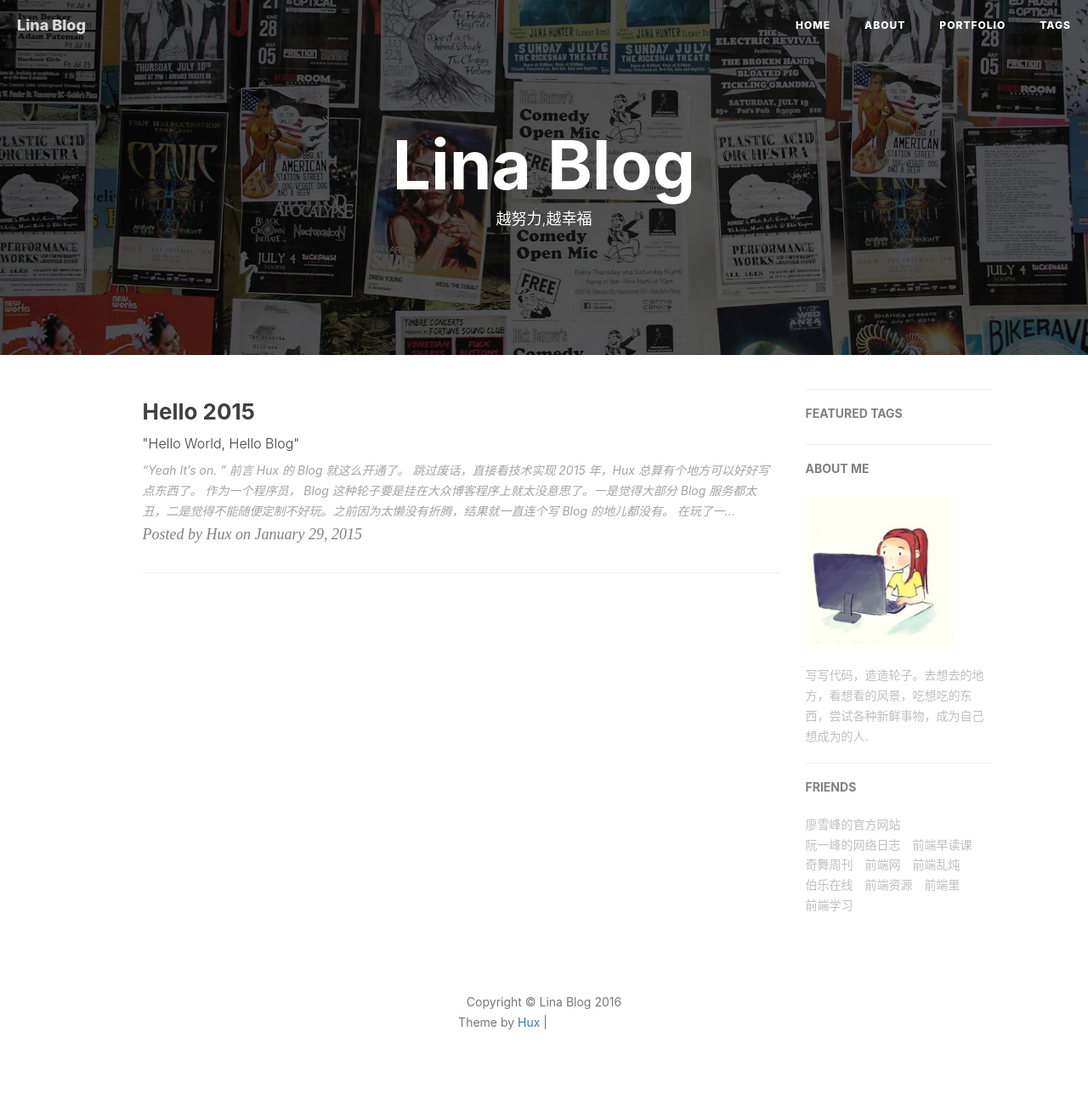
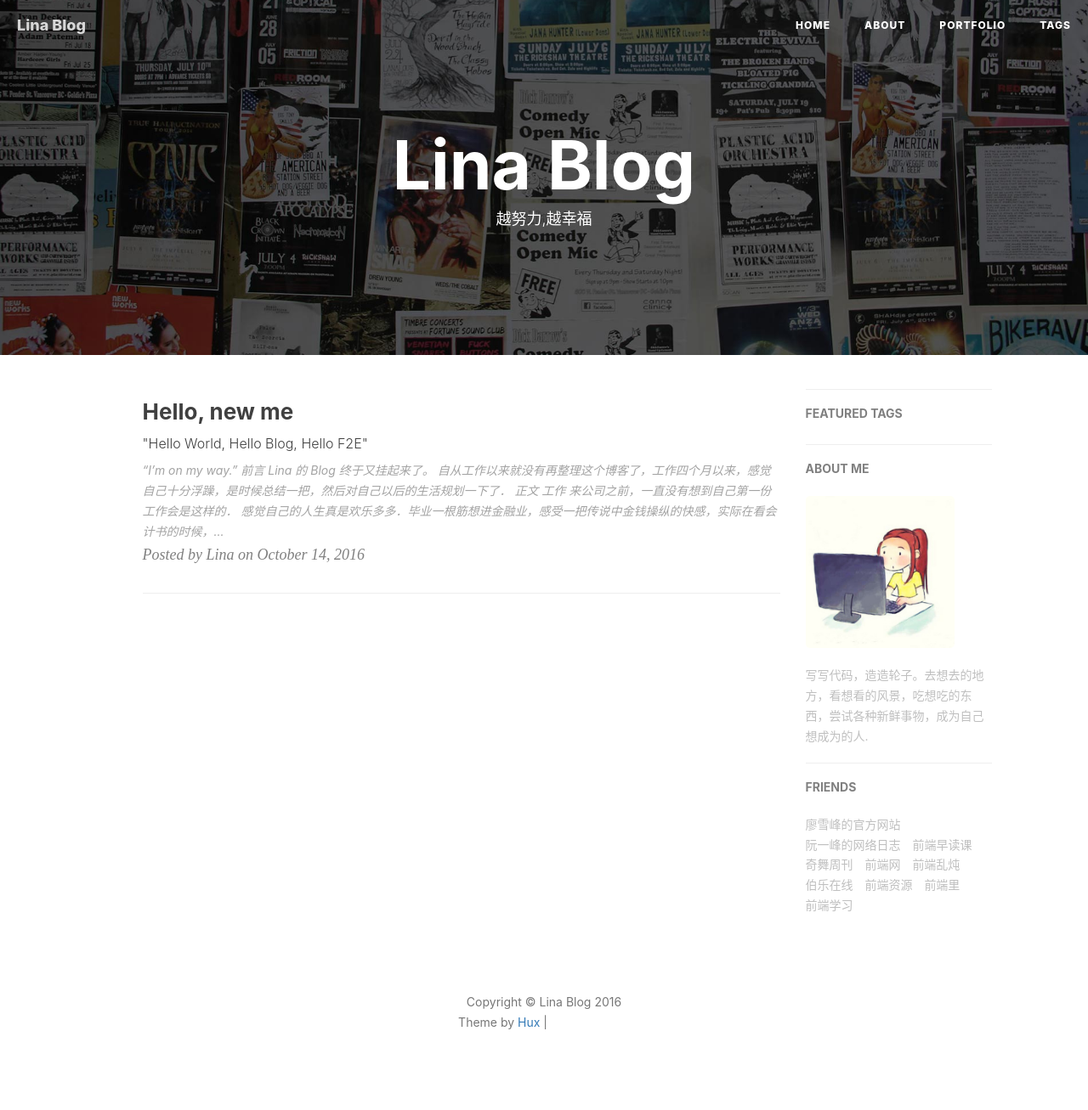
Before and after one commit to LizzieZhao/Blog, a Jekyll site: the page built from index.html, in a window 1280 px wide. Shown: the whole page at 85% size. Built offline with Jekyll 4.4.1, drawn with Linux system fonts in a browser that asks for light colours; nearby versions of some CDN libraries; the list of posts is cut into pages by our own code; comment, search, counter and statistics services are not loaded; some of the changed lines change nothing that is shown; grey boxes are pictures that could not be loaded.

Commit message:
first post about new start

```diff
--- a/_config.yml
+++ b/_config.yml
@@ -1,6 +1,6 @@
 # Site settings
 title: Lina Blog
-SEOTitle: 赵丽娜的博客 | Lina Blog
+SEOTitle: Lina Blog | Zhao Lina
 header-img: img/home-bg.jpg
 email: zhaolina1994@outlook.com
 description: "关于前端与生活 | 赵丽娜，Web & Front-End Engineer | 这里是 @Lina赵丽娜 的个人博客，与你一起发现更大的世界。"
--- a/_posts/2014-01-29-hello-2015.markdown
+++ /dev/null
@@ -1,80 +0,0 @@
----
-layout:     post
-title:      "Hello 2015"
-subtitle:   " \"Hello World, Hello Blog\""
-date:       2015-01-29 12:00:00
-author:     "Hux"
-header-img: "img/post-bg-2015.jpg"
-catalog: true
-tags:
-    - 生活
----
-
-> “Yeah It's on. ”
-
-
-## 前言
-
-Hux 的 Blog 就这么开通了。
-
-[跳过废话，直接看技术实现 ](#build)
-
-
-
-2015 年，Hux 总算有个地方可以好好写点东西了。
-
-
-作为一个程序员， Blog 这种轮子要是挂在大众博客程序上就太没意思了。一是觉得大部分 Blog 服务都太丑，二是觉得不能随便定制不好玩。之前因为太懒没有折腾，结果就一直连个写 Blog 的地儿都没有。
-
-在玩了一段时间知乎之后，答题的快感又激起了我开博客的冲动。之前的[个人网站](http://huangxuan.me/portfolio)是作品集形式的（现在集成进来了），并不适合用来写博文，一不做二不休，花一天搞一个吧！
-
-
-<p id = "build"></p>
----
-
-## 正文
-
-接下来说说搭建这个博客的技术细节。
-
-正好之前就有关注过 [GitHub Pages](https://pages.github.com/) + [Jekyll](http://jekyllrb.com/) 快速 Building Blog 的技术方案，非常轻松时尚。
-
-其优点非常明显：
-
-* **Markdown** 带来的优雅写作体验
-* 非常熟悉的 Git workflow ，**Git Commit 即 Blog Post**
-* 利用 GitHub Pages 的域名和免费无限空间，不用自己折腾主机
-	* 如果需要自定义域名，也只需要简单改改 DNS 加个 CNAME 就好了
-* Jekyll 的自定制非常容易，基本就是个模版引擎
-
-
-本来觉得最大的缺点可能是 GitHub 在国内访问起来太慢，所以第二天一起床就到 GitCafe(Chinese GitHub Copy，现在被 Coding 收购了) 迁移了一个[镜像](http://huxpro.coding.me)出来，结果还是巨慢。
-
-哥哥可是个前端好嘛！ 果断开 Chrome DevTool 查了下网络请求，原来是 **pending 在了 Google Fonts** 上，页面渲染一直被阻塞到请求超时为止，难怪这么慢。
-忍痛割爱，只好把 Web Fonts 去了（反正超时看到的也只能是 fallback ），果然一下就正常了，而且 GitHub 和 GitCafe 对比并没有感受到明显的速度差异，虽然 github 的 ping 值明显要高一些，达到了 300ms，于是用 DNSPOD 优化了一下速度。
-
-
-
----
-
-配置的过程中也没遇到什么坑，基本就是 Git 的流程，相当顺手
-
-大的 Jekyll 主题上直接 fork 了 Clean Blog（这个主题也相当有名，就不多赘述了。唯一的缺点大概就是没有标签支持，于是我给它补上了。）
-
-本地调试环境需要 `gem install jekyll`，结果 rubygem 的源居然被墙了……后来手动改成了我大淘宝的镜像源才成功
-
-Theme 的 CSS 是基于 Bootstrap 定制的，看得不爽的地方直接在 Less 里改就好了（平时更习惯 SCSS 些），**不过其实我一直觉得 Bootstrap 在移动端的体验做得相当一般，比我在淘宝参与的团队 CSS 框架差多了……**所以为了体验，也补了不少 CSS 进去
-
-最后就进入了耗时反而最长的**做图、写字**阶段，也算是进入了**写博客**的正轨，因为是类似 Hack Day 的方式去搭这个站的，所以折腾折腾着大半夜就过去了。
-
-第二天考虑中文字体的渲染，fork 了 [Type is Beautiful](http://www.typeisbeautiful.com/) 的 `font` CSS，调整了字号，适配了 Win 的渣渲染，中英文混排效果好多了。
-
-
-## 后记
-
-回顾这个博客的诞生，纯粹是出于个人兴趣。在知乎相关问题上回答并获得一定的 star 后，我决定把这个博客主题当作一个小小的开源项目来维护。
-
-在经历 v1.0 - v1.5 的蜕变后，这个博客主题愈发完整，不但增加了诸多 UI 层的优化（opinionated）；在代码层面，更加丰富的配置项也使得这个主题拥有了更好的灵活性与可拓展性。而作为一个开源项目，我也积极的为其完善文档与解决 issue。
-
-如果你恰好逛到了这里，希望你也能喜欢这个博客主题。
-
-—— Hux 后记于 2015.10
--- /dev/null
+++ b/_posts/2016-10-14-hello.markdown
@@ -0,0 +1,104 @@
+---
+layout:     post
+title:      "Hello, new me"
+subtitle:   " \"Hello World, Hello Blog, Hello F2E\""
+date:       2016-10-14 08:00:00
+author:     "Lina"
+header-img: "img/post-bg-2015.jpg"
+catalog: true
+tags:
+    - 生活
+---
+
+> “I'm on my way.”
+
+
+## 前言
+
+Lina 的 Blog 终于又挂起来了。
+
+自从工作以来就没有再整理这个博客了，工作四个月以来，感觉自己十分浮躁，是时候总结一把，然后对自己以后的生活规划一下了．
+
+---
+
+## 正文
+
+### 工作
+
+来公司之前，一直没有想到自己第一份工作会是这样的．
+
+感觉自己的人生真是欢乐多多．毕业一根筋想进金融业，感受一把传说中金钱操纵的快感，实际在看会计书的时候，感觉自己都要吐血了．第一次考研，准备三个月不到，结果还拿了个不错的成绩，仍然觉得最后挂在了复试会计上．但是，死活非要再来一次，结果依旧如此．
+
+我还真是倔强的不得了啊．
+
+三月份知道成绩，四月底来到北京．六月份入职．
+
+到目前为止，实话讲，真的很喜欢这里．
+
+老大很容易沟通，几乎对手下要求有求必应．大神的确也很大神，让我学到了很多东西．同事也非常赞，相处十分愉快．
+
+感觉自己一直以来都十分幸运．
+
+最大的幸运在于公司的这一个项目，包含 React, Webpack, Gulp, Babel, Node.js, Express, Bower 这些技术．跟基友聊天的时候也了解到这个项目已经很流弊了．
+
+最最爽的是，大神和公司给足了我学习的机会和时间，对于我这个刚入行的小菜鸟来说真的是最宝贵的了．
+
+我都不好意思说，刚来公司接受这个项目，整整两个月，一行代码都没搞出来．即使如此，大神依旧跟我讲，自己思考这个过程十分必要，他不会给我压力，但是只给我这一次机会．
+
+十分感谢．
+
+十分幸运．
+
+---
+
+### 生活
+
+感受了两个月的北京地铁，标准的北漂上班行程，每天转4趟地铁．现在想想，都不知道那段日子怎么熬过来的．
+
+随后搬到了公司附近宿舍，感觉生活幸福感提升了好几个level．．．
+
+然后认识了一群可以一起玩儿，一起笑，一起吃饭，一起喝酒，一起吐槽的＂禽兽＂．有的时候，忽然就会觉得，生活这个样子其实还是蛮好的．
+
+一起骑行
+
+!["追风的少年们"](/img/in-posts/hello_riding.JPG)
+
+So lucy to meet all your guys !
+
+---
+
+### 学习
+
+本来计划入职这几个月把计算机的只是全部补起来的，也不知道来公司除了做了EPM UI 框架，连一直想看的<JavaScript 高级程序设计> 都没有看完一遍．
+
+好心塞
+
+待更 blog
+
+* React 组件 Form 表单组件所遇到的所有的坑以及解决方案
+* EPM UI 立项解析
+* EPM UI docs 立项以及前后端渲染大解析
+
+学习 plan
+
+* <JavaScript 高级程序设计> 看３遍
+* IFE 项目
+* 项目涉及的所有框架和技术
+* 搭一个个人项目
+* 计算机组成原理
+* 编译原理
+* 数据结构
+* 计算机操作系统
+* 算法
+* Math
+
+学习习惯
+
+* 每日更博
+* 每天200单词
+
+---
+
+## 后记
+
+> ＂Yesterday, you said tomorrow＂
```
Also changed, not shown: img/in-posts/hello_riding.JPG (added).
